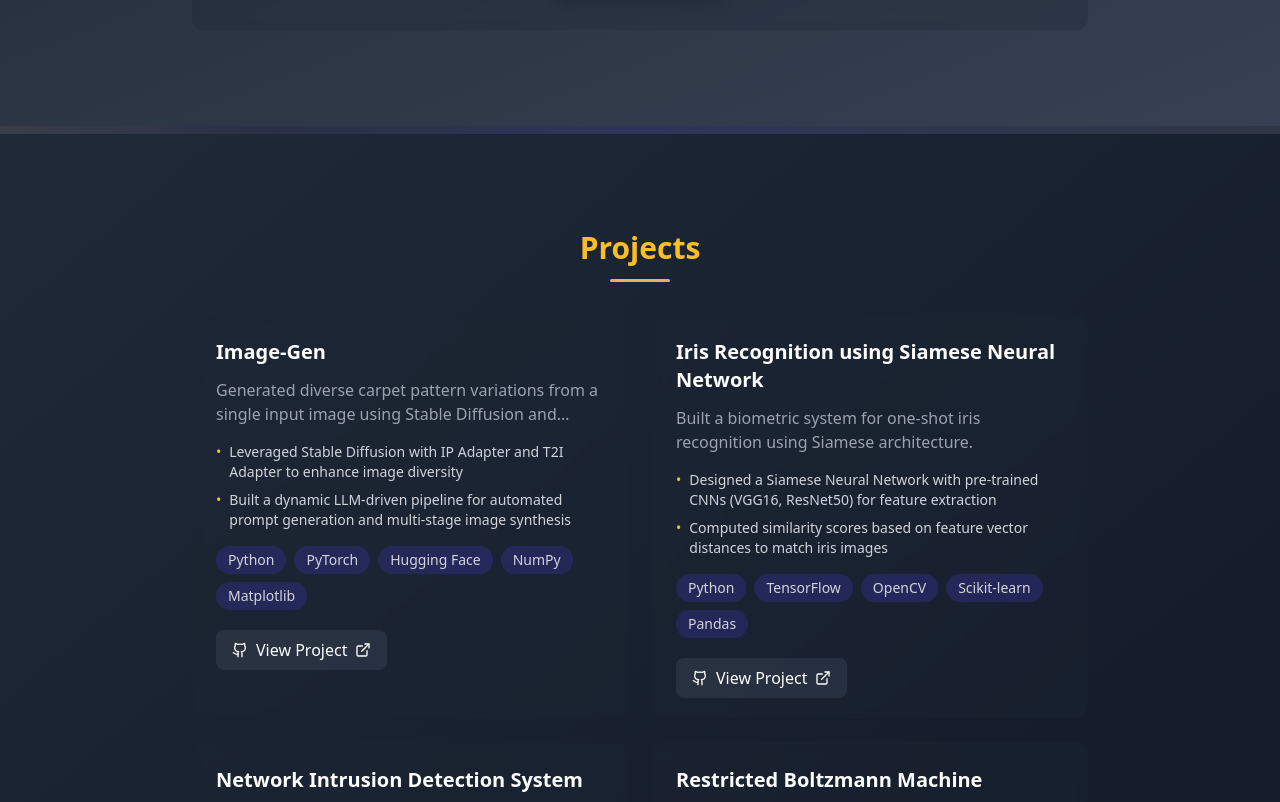
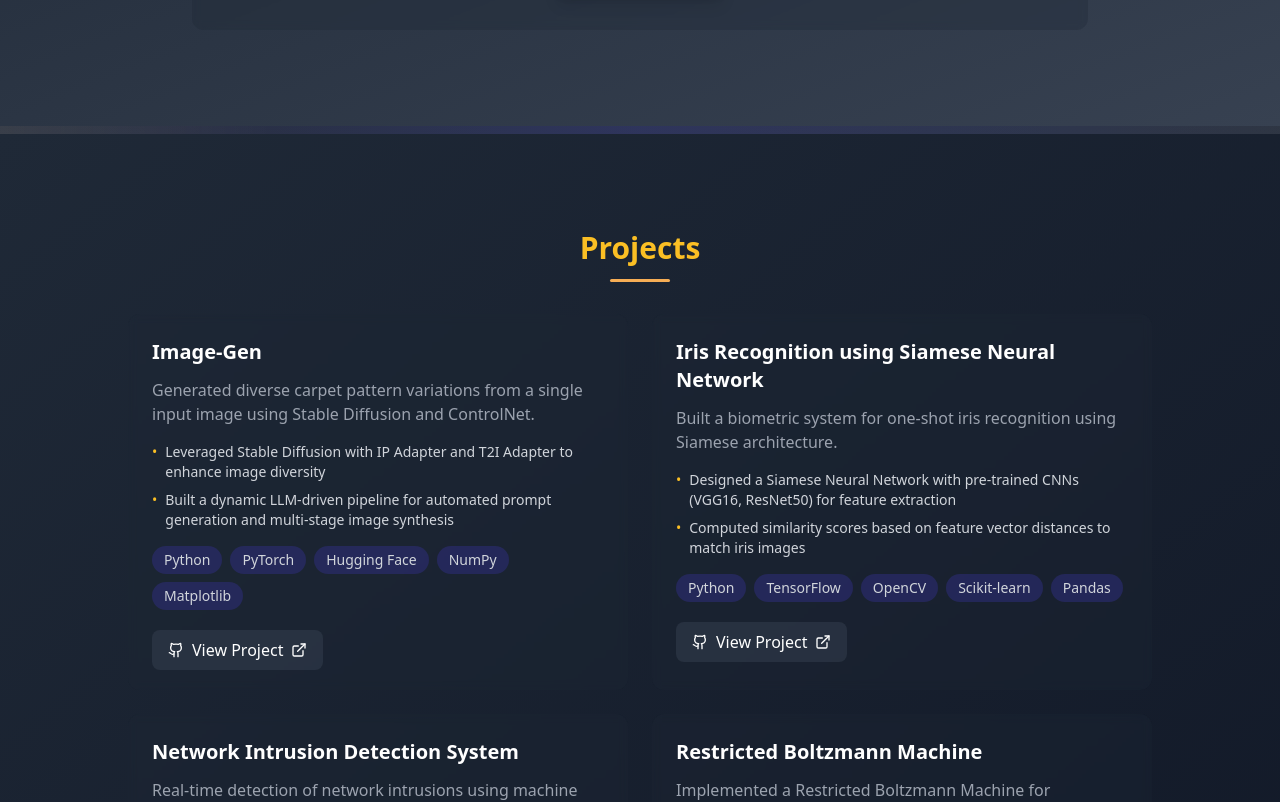
Before and after one commit to mejan007/portfolio-site, a React (Vite) app: page / in a window 1280 px wide. Shown: the part 1180-1982 px from the top of the page. Built offline with nearby package versions, Linux system fonts and the light colour scheme.

Commit message:
Fixing projects section 3

```diff
--- a/src/App.tsx
+++ b/src/App.tsx
@@ -465,7 +465,7 @@
 
           <div className="bg-gradient-to-br from-gray-800 to-gray-900">
   <div className="container mx-auto px-4">
-    <div className="max-w-4xl mx-auto">
+    <div className="max-w-5xl mx-auto">
       <div ref={projectsRef} className="py-24 scroll-mt-24">
         <h2 className="section-heading text-3xl font-bold text-amber-400">Projects</h2>
         <div className="grid md:grid-cols-2 gap-6">
```
